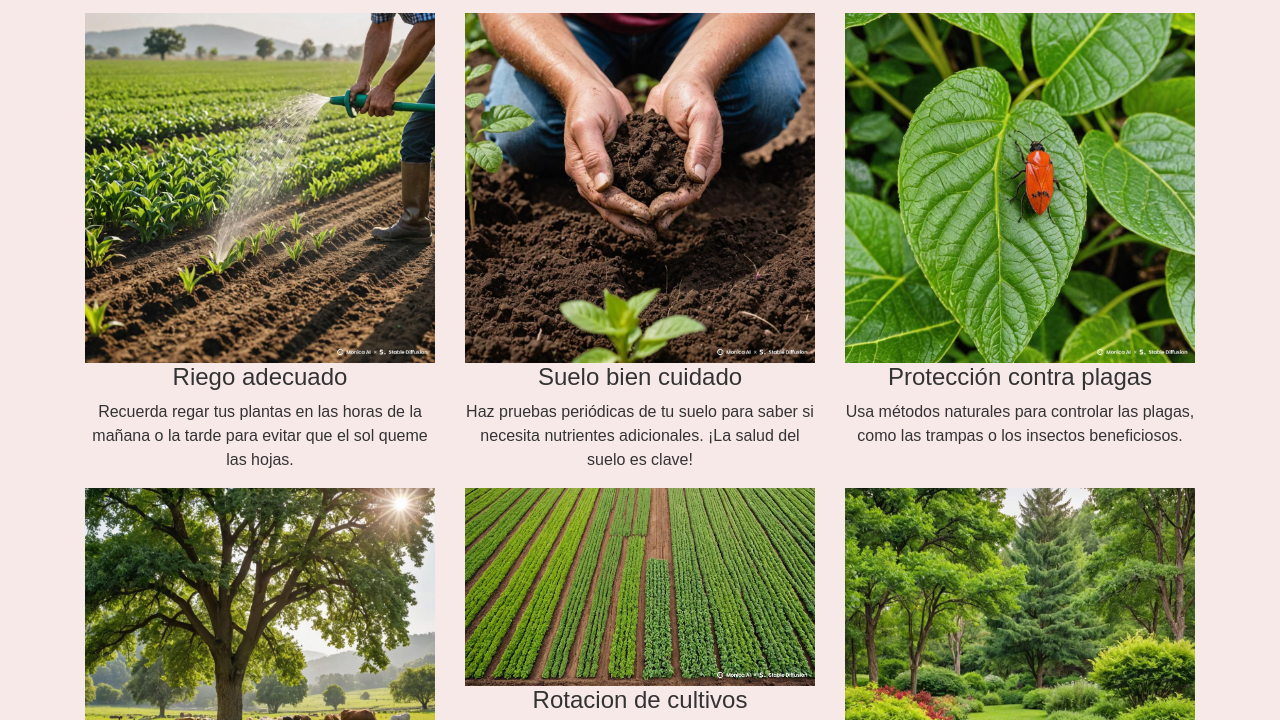
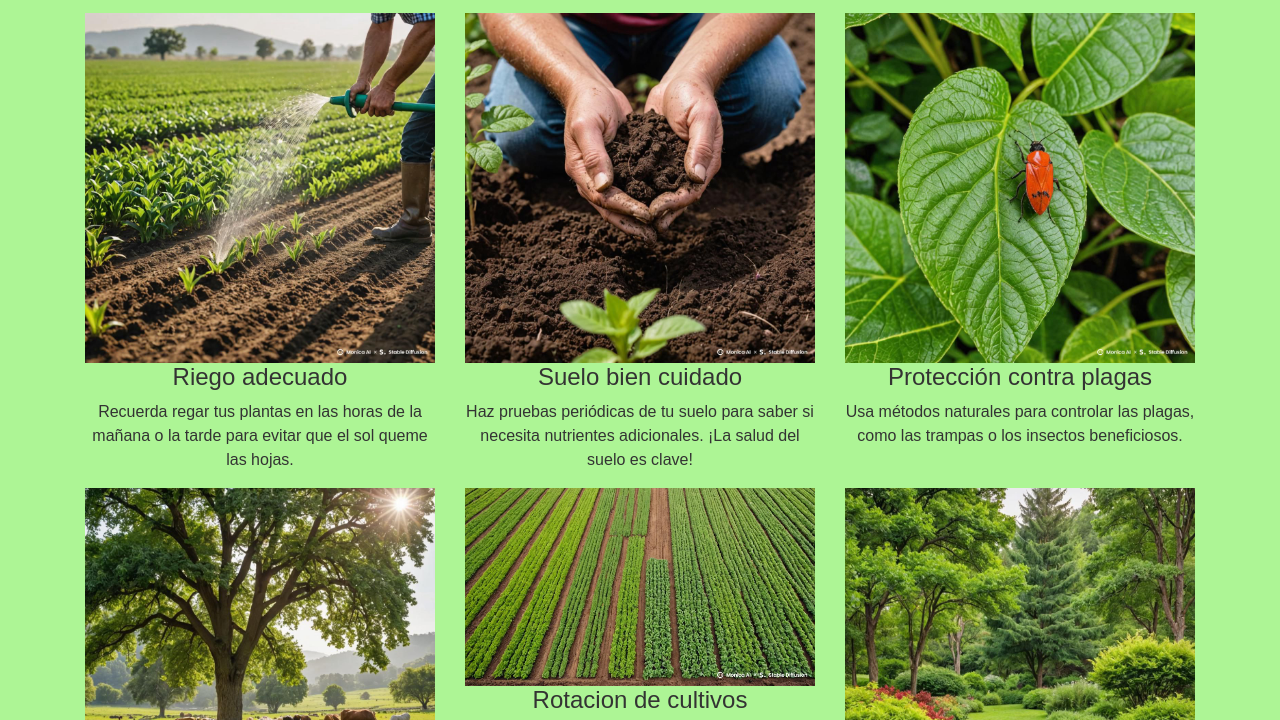
Before and after one commit to iamsxntx/ColSeedBetaV3.7, a plain HTML site: page index.html in a window 1280 px wide. Shown: the part 257-977 px from the top of the page. Drawn offline with nearby package versions, Linux system fonts and the light colour scheme.

Commit message:
Update styles.css

```diff
--- a/styles.css
+++ b/styles.css
@@ -1,7 +1,7 @@
 /* Estilos generales */
 body {
   font-family: "Arial", sans-serif;
-  background-color: #f8e9e9;
+  background-color: #adf595;
   color: #333;
   text-align: center;
 }
```
